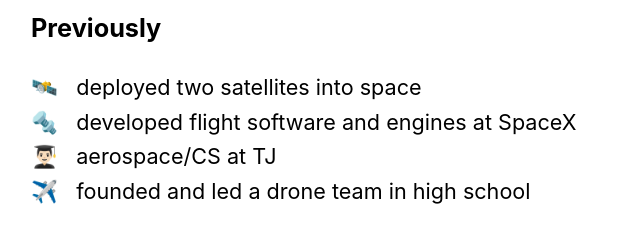
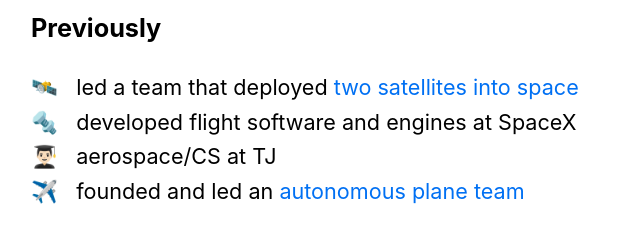
Before and after one commit to shihaocao/nextjs-shihao-website, a Next.js app: page / in a window 1280 px wide. Shown: the part 697-938 px from the top of the page, without its empty margins (303-943 px from the left). Built offline with nearby package versions, Linux system fonts and the light colour scheme.

Commit message:
update resume and links

```diff
--- a/pages/index.js
+++ b/pages/index.js
@@ -57,7 +57,7 @@ export default function Home() {
 
         <h3>Previously</h3>
         <p>
-        🛰️ &nbsp; deployed two satellites into space
+        🛰️ &nbsp; led a team that deployed <Link href="https://news.cornell.edu/stories/2022/01/student-built-cubesats-rendezvous-space">two satellites into space</Link>
         <br></br>
         🔩 &nbsp; developed flight software and engines at SpaceX
         {/* <br></br>
@@ -65,7 +65,7 @@ export default function Home() {
         <br></br>
         👨🏻‍🎓 &nbsp; aerospace/CS at TJ
         <br></br>
-        ✈️ &nbsp; founded and led a drone team in high school
+        ✈️ &nbsp; founded and led an <Link href="https://tj-uav.github.io/home">autonomous plane team</Link>
         {/* <br></br>
         ✈️ &nbsp; rc aircraft entheusiast  */}
         </p>
```
Also changed, not shown: 1 other file (tests, documents, lock files or other folders).
